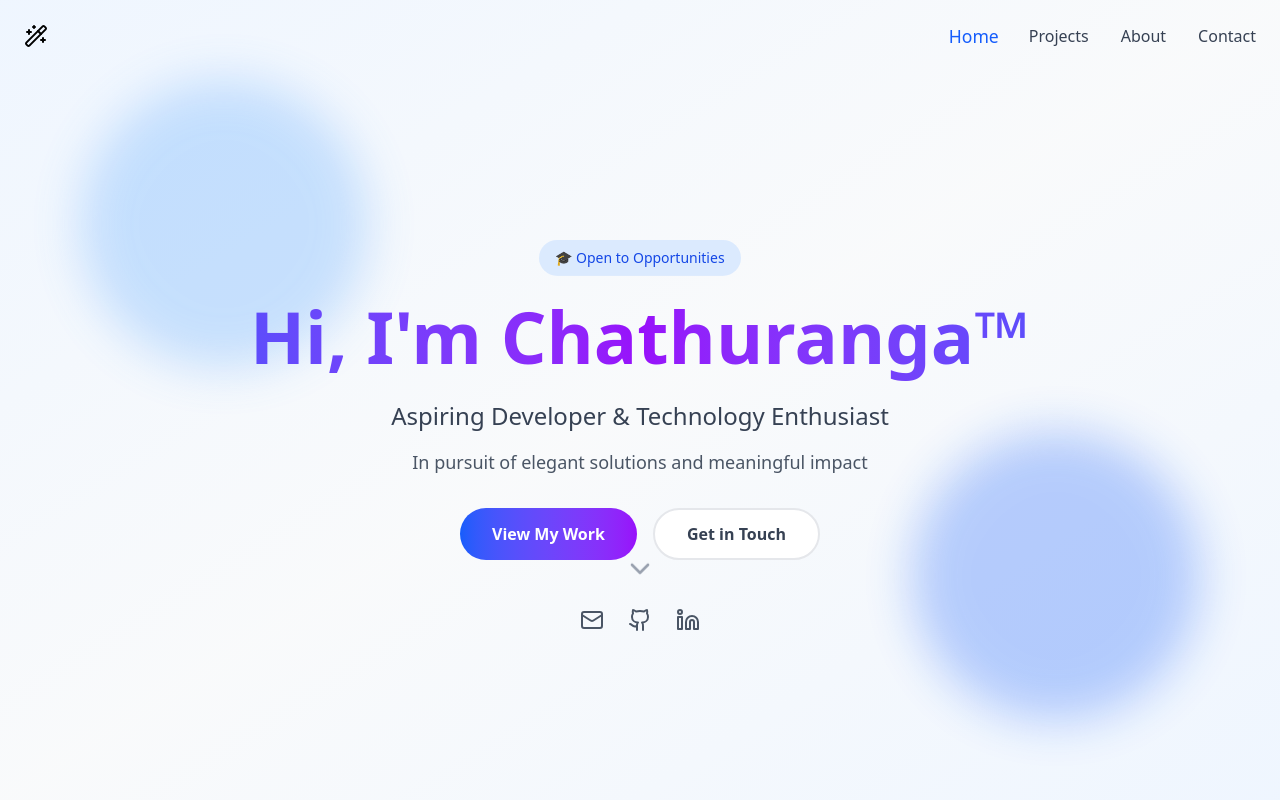
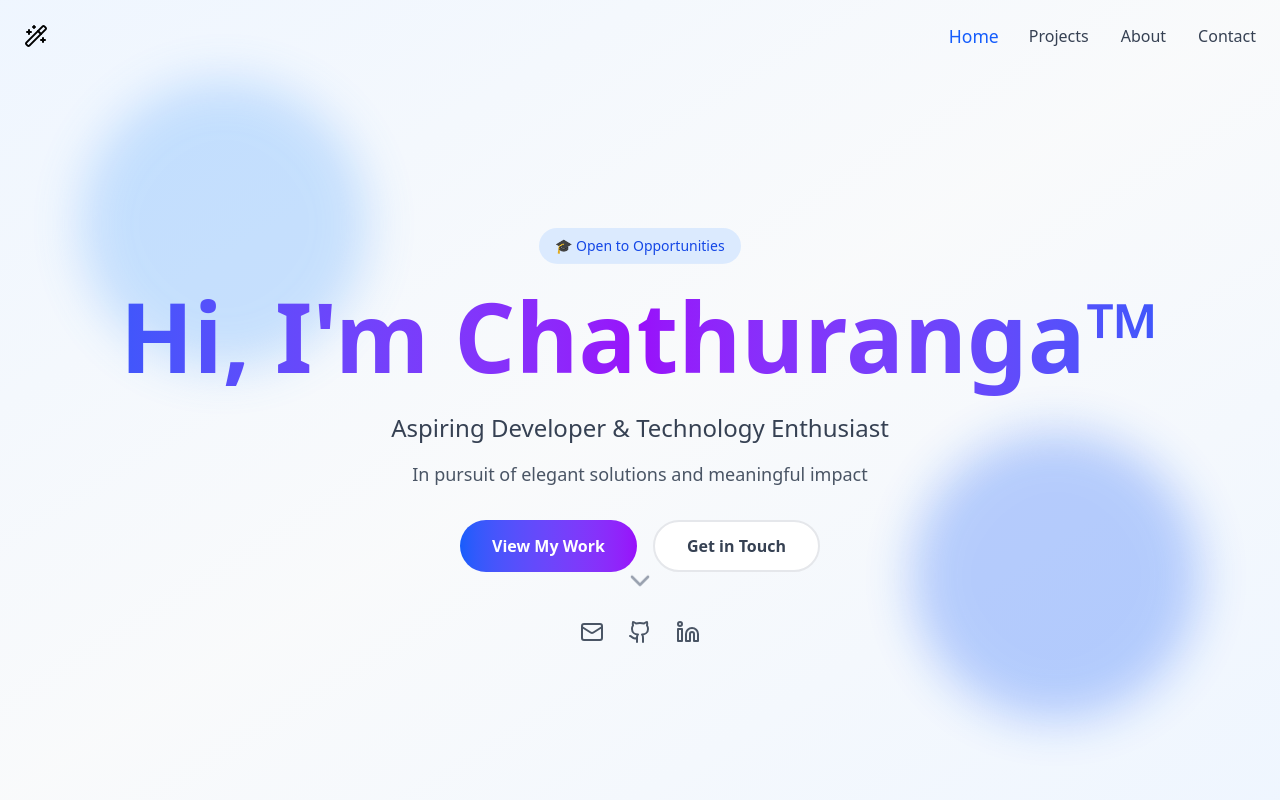
Before and after one commit to chathurangaFromUovt/my-portfolio, a React (Vite) app: page / in a window 1280 px wide. Shown: the top 800 px of the page. Built offline with nearby package versions, Linux system fonts and the light colour scheme.

Commit message:
font-size-fixed

```diff
--- a/src/components/Portfolio.jsx
+++ b/src/components/Portfolio.jsx
@@ -115,12 +115,12 @@ export default function Portfolio() {
                     <div className="inline-block mb-4 px-4 py-2 bg-blue-100 text-blue-700 rounded-full text-sm font-medium animate-bounce">
                         🎓 Open to Opportunities
                     </div>
+
                     <div className="text-2xl font-bold bg-gradient-to-r from-blue-600 via-purple-600 to-blue-600 bg-clip-text text-transparent pb-1">
-                        <h1 className="text-6xl md:text-7xl font-bold mb-6 bg-gradient-to-r bg-clip-text text-transparent">
+                        <h1 className="text-5xl sm:text-5xl md:text-7xl lg:text-7xl xl:text-8xl font-bold mb-6 bg-gradient-to-r bg-clip-text text-transparent">
                             Hi, I'm Chathuranga™
                         </h1>
                     </div>
-
 
                     <p className="text-xl md:text-2xl text-gray-700 mb-4 max-w-3xl mx-auto">
                         Aspiring Developer & Technology Enthusiast
```
